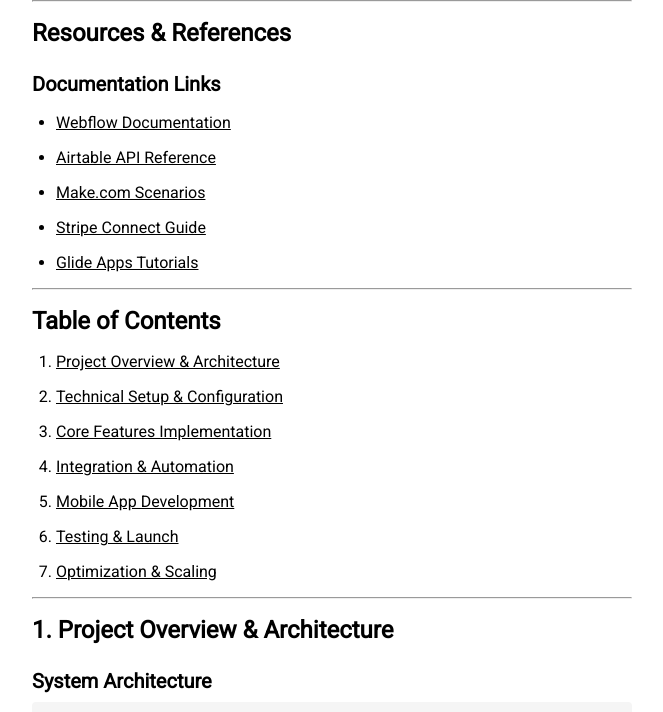
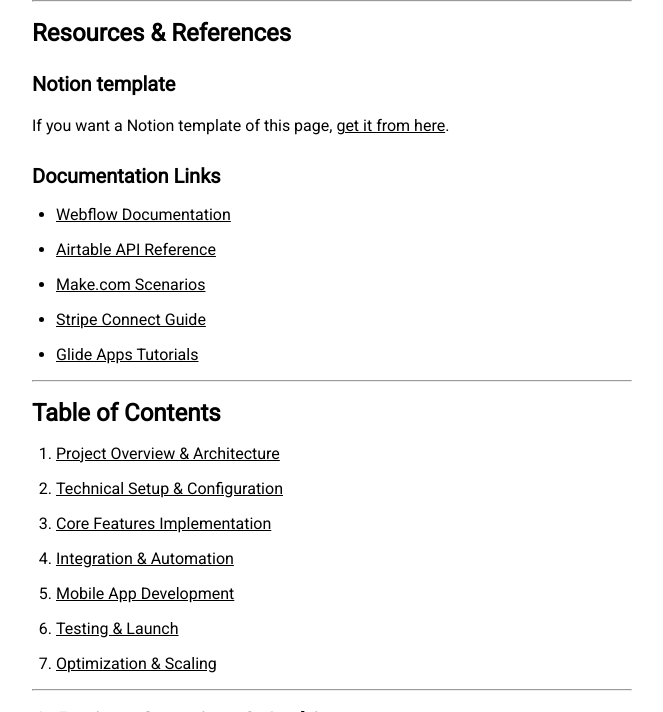
Before and after one commit to Harmannz/Harmannz.github.io, a Jekyll site: the page built from _posts/2024-12-23-airbnb-no-code.md, in a window 1280 px wide and 900 px high, scrolled down 1125 px, cut to the strip 188-900 px from the top of the window. Shown: the whole strip, without its empty margins (308-971 px from the left). Built offline with Jekyll 4.4.1, drawn with Linux system fonts in a browser that asks for light colours; nearby versions of some CDN libraries; some of the changed lines change nothing that is shown.

Commit message:
Update links + add notion template

```diff
--- a/_posts/2024-12-23-airbnb-no-code.md
+++ b/_posts/2024-12-23-airbnb-no-code.md
@@ -18,6 +18,10 @@
 
 ## Resources & References
 
+### Notion template
+
+If you want a Notion template of this page, [get it from here](https://salty-cafe-29d.notion.site/Building-Airbnb-with-No-Code-16546deb5b17808eab0ae53f11b1932c?pvs=74).
+
 ### Documentation Links
 
 - [Webflow Documentation](https://developers.webflow.com/)
@@ -30,13 +34,13 @@
 
 ## Table of Contents
 
-1. [Project Overview & Architecture](https://www.notion.so/Building-Airbnb-with-No-Code-16546deb5b17808eab0ae53f11b1932c?pvs=21)
-2. [Technical Setup & Configuration](https://www.notion.so/Building-Airbnb-with-No-Code-16546deb5b17808eab0ae53f11b1932c?pvs=21)
-3. [Core Features Implementation](https://www.notion.so/Building-Airbnb-with-No-Code-16546deb5b17808eab0ae53f11b1932c?pvs=21)
-4. [Integration & Automation](https://www.notion.so/Building-Airbnb-with-No-Code-16546deb5b17808eab0ae53f11b1932c?pvs=21)
-5. [Mobile App Development](https://www.notion.so/Building-Airbnb-with-No-Code-16546deb5b17808eab0ae53f11b1932c?pvs=21)
-6. [Testing & Launch](https://www.notion.so/Building-Airbnb-with-No-Code-16546deb5b17808eab0ae53f11b1932c?pvs=21)
-7. [Optimization & Scaling](https://www.notion.so/Building-Airbnb-with-No-Code-16546deb5b17808eab0ae53f11b1932c?pvs=21)
+1. [Project Overview & Architecture](#1-project-overview--architecture)
+2. [Technical Setup & Configuration](#2-technical-setup--configuration)
+3. [Core Features Implementation](#3-core-features-implementation)
+4. [Integration & Automation](#4-host-dashboard-implementation)
+5. [Mobile App Development](#5-mobile-app-development-glide)
+6. [Testing & Launch](#6-testing--launch-checklist)
+7. [Optimization & Scaling](#7-optimization--scaling)
 
 ---
 
```
